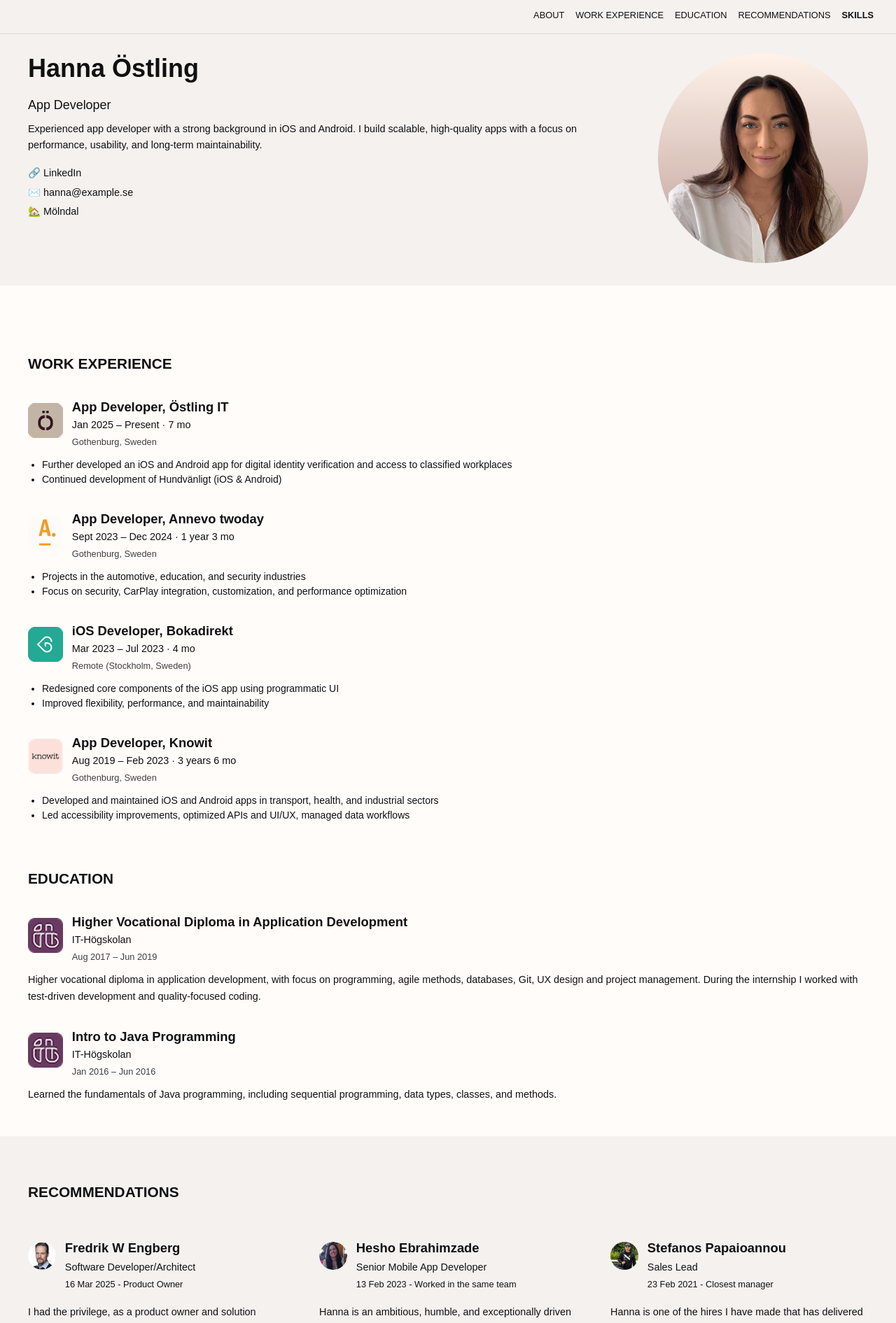
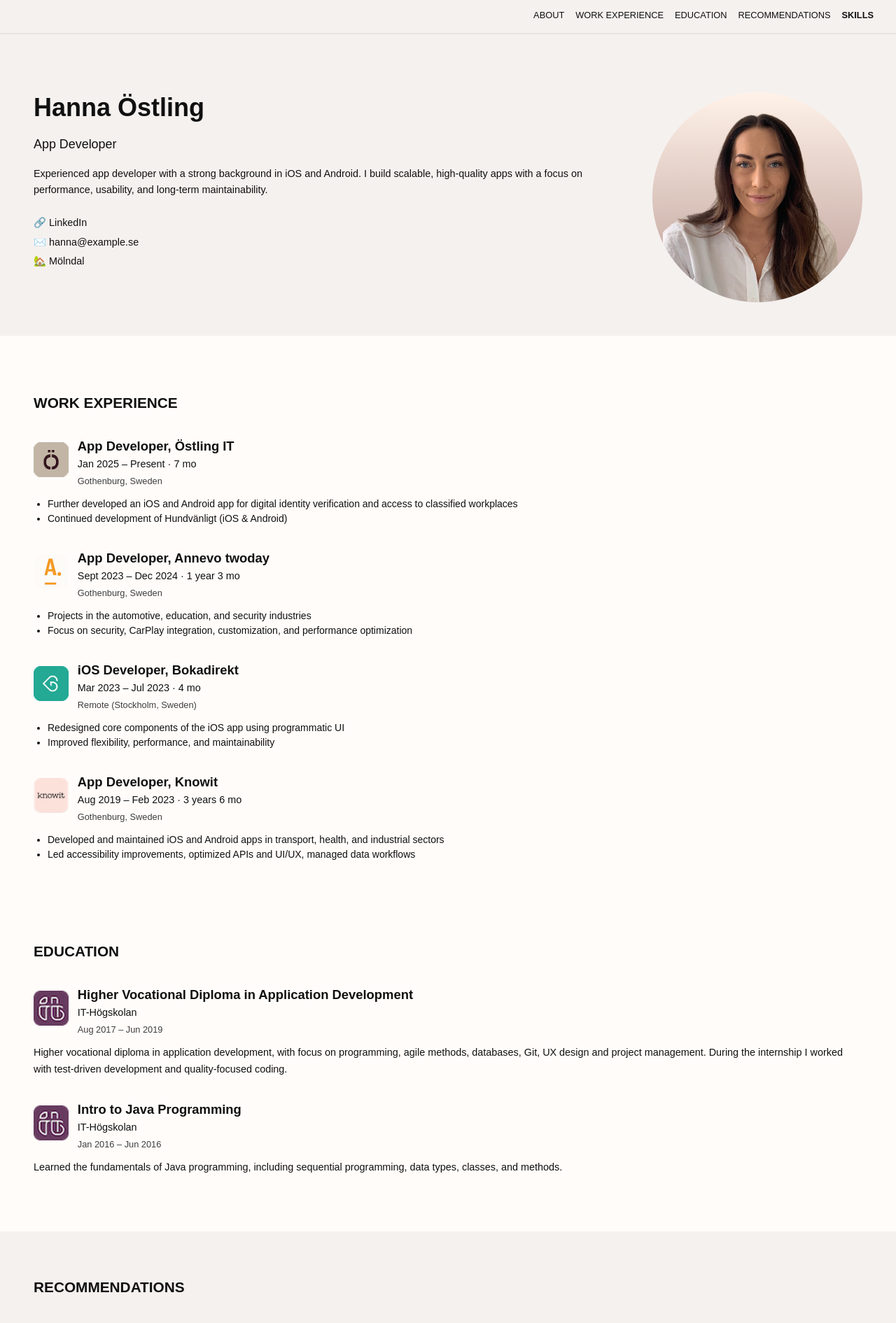
Before and after one commit to hannaostling/cv-website, a Next.js app: page /en in a window 1280 px wide. Shown: the part 20-1911 px from the top of the page at 70% size. Built offline with nearby package versions, Linux system fonts and the light colour scheme.

Commit message:
Refactor common padding/margin into Section component

```diff
--- a/src/app/globals.css
+++ b/src/app/globals.css
@@ -29,10 +29,6 @@ body {
   font-family: "Avenir Next", Arial, Helvetica, sans-serif;
 }
 
-section {
-  margin-bottom: 4em;
-}
-
 h1,
 h2,
 h3,
@@ -43,7 +39,6 @@ p {
 
 p {
   font-size: 0.9rem;
-  margin-bottom: 1rem;
   line-height: 1.6;
 }
 
@@ -58,7 +53,6 @@ h2 {
   font-size: 1.3rem;
   font-weight: 600;
   line-height: 2rem;
-  margin-bottom: 1.5%;
   text-transform: uppercase;
 }
 
@@ -66,15 +60,13 @@ h3 {
   font-size: 1.15rem;
   font-weight: 600;
   line-height: 1.75rem;
-  margin-bottom: 0.5rem;
-  margin-top: 1.8rem;
 }
 
 h4 {
   font-size: 1.12rem;
   font-weight: 500;
   line-height: 1.6;
-  margin-bottom: 0.5rem;
+  margin-bottom: 1rem;
 }
 
 ul {
@@ -98,8 +90,29 @@ li {
 
 /* Commonly occurring */
 
+.section-primary {
+  --bleed-bg: var(--background-primary);
+  background: var(--bleed-bg);
+  box-shadow: 0 0 0 100vmax var(--bleed-bg);
+  clip-path: inset(0 -100vmax);
+}
+
+.section-secondary {
+  --bleed-bg: var(--background-secondary);
+  background: var(--bleed-bg);
+  box-shadow: 0 0 0 100vmax var(--bleed-bg);
+  clip-path: inset(0 -100vmax);
+}
+
+.section-primary,
+.section-secondary {
+  margin-top: 1.5rem;
+  margin-bottom: 3.5rem;
+}
+
 .common-padding {
-  padding: 2rem 2.5rem;
+  padding-block: 1.5rem;
+  padding-inline: 2.5rem;
   margin: 0 auto;
   position: relative;
 }
@@ -109,8 +122,8 @@ li {
 .skills-grid {
   display: grid;
   grid-template-columns: repeat(auto-fit, minmax(300px, 1fr));
+  margin-top: 2rem;
   gap: 3rem;
-  margin-top: 3rem;
   line-height: 1.6;
 }
 
@@ -128,10 +141,28 @@ li {
   letter-spacing: 0.03em;
 }
 
+/* Adjust for very big screens */
+@media (min-width: 1200px) {
+  .common-padding {
+    padding-block: 2rem;
+    padding-inline: 3rem;
+  }
+
+  .section-primary,
+  .section-secondary {
+    margin-top: 2rem;
+    margin-bottom: 3rem;
+  }
+}
+
 /* Adjust for smaller screens */
 @media (max-width: 850px) {
   .common-padding {
-    padding: 1rem 2rem;
+    padding-inline: 2rem;
+  }
+
+  h1 {
+    margin-bottom: 0.8rem;
   }
 }
 
@@ -162,17 +193,14 @@ li {
 
   h2 {
     font-size: 1.1rem;
-    margin-bottom: 1.5%;
   }
 
   h3 {
     font-size: 0.9rem;
-    margin-top: 0rem;
   }
 
   p {
     font-size: 0.7rem;
-    margin-bottom: 0.5rem;
   }
 
   ul {
--- a/src/components/About.module.css
+++ b/src/components/About.module.css
@@ -1,11 +1,4 @@
 /* About CSS */
-
-.aboutSection {
-  padding-inline: 2.5rem;
-  padding-top: 6rem;
-  padding-bottom: 2rem;
-  background-color: var(--background-secondary);
-}
 
 .aboutWrapper {
   display: flex;
@@ -14,6 +7,8 @@
   flex-wrap: nowrap;
   max-width: none;
   margin: 0;
+  padding-top: 5.5rem;
+  padding-bottom: 1rem;
 }
 
 .aboutText {
@@ -37,6 +32,7 @@
   gap: 0.3rem;
   flex-wrap: nowrap;
   flex-direction: column;
+  margin-top: 1.5rem;
 }
 
 /* Adjust for very big screens */
@@ -52,10 +48,6 @@
     flex-direction: column;
     align-items: flex-start;
     gap: 0.2rem;
-  }
-
-  .aboutSection {
-    padding-inline: 2rem;
   }
 }
 
--- a/src/components/About.tsx
+++ b/src/components/About.tsx
@@ -2,6 +2,7 @@
 
 import type { Profile } from "@/data/schema";
 import styles from "./About.module.css";
+import { Section } from "./Section";
 
 type Props = {
   profile: Profile;
@@ -12,8 +13,7 @@ export function About({ profile }: Props) {
   const darkModeImage = "/people/profile-dark.png";
 
   return (
-    <section id="about" aria-labelledby="about-heading">
-      <div className={styles.aboutSection}>
+    <Section type="secondary" id="about" ariaHeading="about-heading">
       <div className={styles.aboutWrapper}>
         <div className={styles.aboutText}>
           <h1 id="about-heading">{profile.name}</h1>
@@ -37,10 +37,7 @@ export function About({ profile }: Props) {
           </p>
         </div>
         <picture className={styles.profileImg}>
-            <source
-              srcSet={darkModeImage}
-              media="(prefers-color-scheme: dark)"
-            />
+          <source srcSet={darkModeImage} media="(prefers-color-scheme: dark)" />
           <source
             srcSet={lightModeImage}
             media="(prefers-color-scheme: light)"
@@ -48,7 +45,6 @@ export function About({ profile }: Props) {
           <img src={`${lightModeImage}`} alt={`Image of ${profile.name}`} />
         </picture>
       </div>
-      </div>
-    </section>
+    </Section>
   );
 }
--- a/src/components/Education.tsx
+++ b/src/components/Education.tsx
@@ -4,6 +4,7 @@ import { usePathname } from "next/navigation";
 import { EntryHeader } from "@/components/EntryHeader";
 import type { EducationItem } from "@/data/schema";
 import { formatDate } from "@/lib/date";
+import { Section } from "./Section";
 
 type Props = {
   education: EducationItem[];
@@ -12,11 +13,7 @@ type Props = {
 export function Education({ education }: Props) {
   const isEnglish = usePathname().startsWith("/en");
   return (
-    <section
-      id="education"
-      aria-labelledby="education-heading"
-      className="common-padding"
-    >
+    <Section type="primary" id="education" ariaHeading="education-heading">
       <h2 id="education-heading">{isEnglish ? "Education" : "Utbildning"}</h2>
       {education.map((edu, index) => {
         const dateStr = `${formatDate(edu.timeStart, isEnglish)} – ${formatDate(
@@ -35,6 +32,6 @@ export function Education({ education }: Props) {
           </div>
         );
       })}
-    </section>
+    </Section>
   );
 }
--- a/src/components/Experience.tsx
+++ b/src/components/Experience.tsx
@@ -4,6 +4,7 @@ import { usePathname } from "next/navigation";
 import { EntryHeader } from "@/components/EntryHeader";
 import type { Job } from "@/data/schema";
 import { formatDate, calculateDuration } from "@/lib/date";
+import { Section } from "./Section";
 
 type Props = {
   experience: Job[];
@@ -13,11 +14,7 @@ export function Experience({ experience }: Props) {
   const isEnglish = usePathname().startsWith("/en");
 
   return (
-    <section
-      id="experience"
-      aria-labelledby="experience-heading"
-      className="common-padding"
-    >
+    <Section type="primary" id="experience" ariaHeading="experience-heading">
       <h2 id="experience-heading">
         {isEnglish ? "Work Experience" : "Arbetslivserfarenhet"}
       </h2>
@@ -48,6 +45,6 @@ export function Experience({ experience }: Props) {
           </div>
         );
       })}
-    </section>
+    </Section>
   );
 }
--- a/src/components/Footer.module.css
+++ b/src/components/Footer.module.css
@@ -1,12 +1,14 @@
 /* Footer CSS */
 
 .footer {
-  background-color: var(--background-secondary);
+  margin-bottom: 0rem;
+  padding-bottom: 1rem;
+  padding-top: 0.5rem;
 }
 
 .inner {
   margin-inline: auto;
-  padding: 1rem;
+  padding-inline: 1rem;
   display: flex;
   align-items: center;
   justify-content: space-between;
--- a/src/components/Footer.tsx
+++ b/src/components/Footer.tsx
@@ -23,7 +23,10 @@ export default function Footer() {
   });
 
   return (
-    <footer className={`${styles.footer} no-print`} role="contentinfo">
+    <footer
+      className={`${styles.footer} section-secondary no-print`}
+      role="contentinfo"
+    >
       <div className={styles.inner}>
         <div className={styles.left}>
           <button
--- a/src/components/Recommendations.tsx
+++ b/src/components/Recommendations.tsx
@@ -4,6 +4,7 @@ import { usePathname } from "next/navigation";
 import type { Recommendation } from "@/data/schema";
 import { RecommendationItem } from "@/components/RecommendationItem";
 import styles from "./Recommendations.module.css";
+import { Section } from "./Section";
 
 type Props = { recommendations: Recommendation[] };
 
@@ -11,12 +12,12 @@ export function Recommendations({ recommendations }: Props) {
   const isEnglish = usePathname().startsWith("/en");
 
   return (
-    <section
+    <Section
+      type="secondary"
       id="recommendations"
-      aria-labelledby="recommendations-heading"
+      ariaHeading="recommendations-heading"
       className={`${styles.recommendationsSection} no-print`}
     >
-      <div className="common-padding">
       <h2 id="recommendations-heading">
         {isEnglish ? "Recommendations" : "Rekommendationer"}
       </h2>
@@ -30,7 +31,6 @@ export function Recommendations({ recommendations }: Props) {
           />
         ))}
       </div>
-      </div>
-    </section>
+    </Section>
   );
 }
--- /dev/null
+++ b/src/components/Section.tsx
@@ -0,0 +1,28 @@
+import { PropsWithChildren } from "react";
+
+export type SectionType = "primary" | "secondary";
+
+type SectionProps = PropsWithChildren<{
+  type: SectionType;
+  id?: string;
+  className?: string;
+  ariaHeading?: string;
+}>;
+
+export function Section({
+  type,
+  children,
+  id,
+  className,
+  ariaHeading,
+}: SectionProps) {
+  return (
+    <section
+      id={id}
+      className={`section-${type} ${className ?? ""}`}
+      aria-labelledby={ariaHeading ?? ""}
+    >
+      <div className="common-padding">{children}</div>
+    </section>
+  );
+}
--- a/src/components/Skills.tsx
+++ b/src/components/Skills.tsx
@@ -4,6 +4,7 @@ import { usePathname } from "next/navigation";
 import type { Skill } from "@/data/schema";
 import { SkillItem } from "@/components/SkillItem";
 import { getString } from "@/lib/skills";
+import { Section } from "./Section";
 
 type Props = { skills: Skill[] };
 
@@ -11,10 +12,8 @@ export function Skills({ skills }: Props) {
   const isEnglish = usePathname().startsWith("/en");
 
   return (
-    <section id="skills" aria-labelledby="skills-heading">
-      <div className="common-padding">
+    <Section type="primary" id="skills" ariaHeading="skills-heading">
       <h2 id="skills-heading">{isEnglish ? "Skills" : "Kompetenser"}</h2>
-
       <div className="skills-grid">
         {skills.map((skill, i) => (
           <SkillItem
@@ -24,7 +23,6 @@ export function Skills({ skills }: Props) {
           />
         ))}
       </div>
-      </div>
-    </section>
+    </Section>
   );
 }
```
Lines whose indentation alone changed are shown as unchanged.
